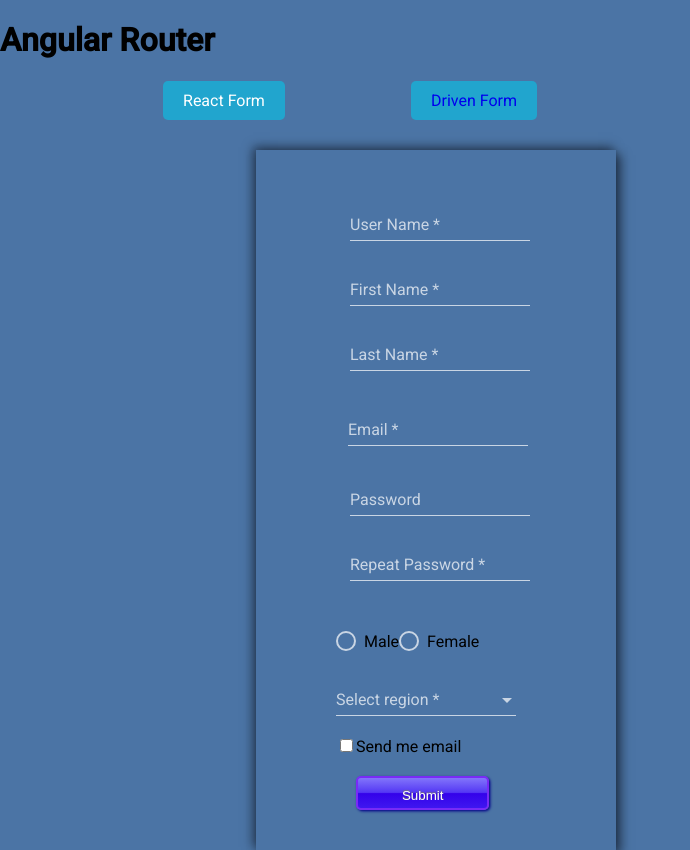
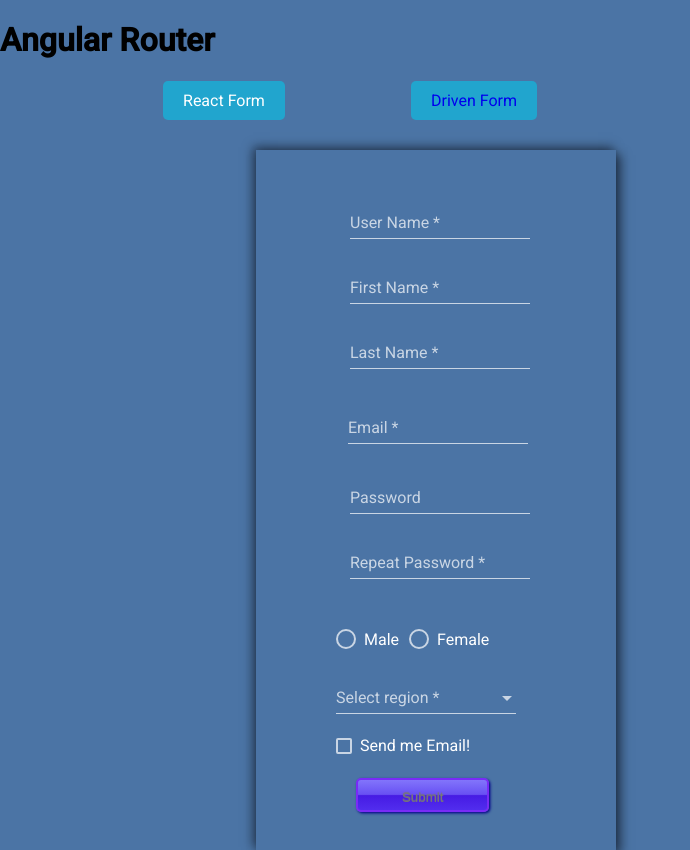
Before and after one commit to FedorenkoAlexey/Homework-16, an Angular app: page /react in a window 1280 px wide. Shown: the whole page, without its empty margins (0-690 px from the left). Built offline with nearby package versions, Linux system fonts and the light colour scheme.

Commit message:
fix confirm-pass validtor

```diff
--- a/src/app/app-routing.module.ts
+++ b/src/app/app-routing.module.ts
@@ -7,7 +7,7 @@ import { PageNotFoundComponent } from "./page-not-found/page-not-found.component
 const routes: Routes = [
   { path: "react", component: ReactiveFormComponent },
   { path: "driven", component: TemplateDrivenFormComponent },
-  { path: "", redirectTo: "/driben", pathMatch: "full" },
+  { path: "", redirectTo: "/driven", pathMatch: "full" },
   { path: "**", component: PageNotFoundComponent }
 ];
 
--- a/src/app/page-not-found/page-not-found.html
+++ b/src/app/page-not-found/page-not-found.html
@@ -1 +1,3 @@
-<h2>Error 404</h2>
+<div id="not-found">
+  <h2 class="not-found">Error 404: Page not found</h2>
+</div>
--- a/src/app/reactive-form/reactive-form.component.ts
+++ b/src/app/reactive-form/reactive-form.component.ts
@@ -27,6 +27,10 @@ export class ReactiveFormComponent implements OnInit {
     return this.reactiveForm.controls.pass;
   }
 
+  get User() {
+    return this.reactiveForm.controls.user;
+  }
+
   onSubmit() {
     console.warn(this.reactiveForm.value);
     this.reactiveForm.reset("");
@@ -53,7 +57,7 @@ export class ReactiveFormComponent implements OnInit {
             [Validators.required, Validators.pattern("^[0-9a-zA-Z]*$")]
           ]
         }),
-        email: ["", [Validators.required, Validators.email]],
+        email: ["", Validators.required],
         pass: this.fb.group({
           password: ["", Validators.minLength(10)],
           repeatPass: ["", Validators.required]
--- a/src/app/reactive-form/reactive-form.css
+++ b/src/app/reactive-form/reactive-form.css
@@ -14,14 +14,25 @@
 div.field-err {
   min-height: 15px;
   width: auto;
-  font-size: 10px;
+  font-size: 11px;
   margin-top: -15px;
+  color: rgb(175, 0, 0);
   /* border: 1px solid rgb(4, 4, 87); */
 }
 
 fieldset {
   border: none;
 }
+
+.radio {
+  padding-right: 10px;
+  color: #fff;
+}
+
+.send-mail {
+  color: #fff;
+}
+
 .mail-field {
   padding-left: 12px;
 }
--- a/src/app/reactive-form/reactive-form.html
+++ b/src/app/reactive-form/reactive-form.html
@@ -13,9 +13,7 @@
 
       <div
         class="field-err"
-        *ngIf="reactiveForm.controls.user.controls.userName.invalid
-                && (reactiveForm.controls.user.controls.userName.dirty
-                || reactiveForm.controls.user.controls.userName.touched)"
+        *ngIf="User.controls.userName.invalid && (User.controls.userName.dirty || User.controls.userName.touched)"
       >
         wrong symbol
       </div>
@@ -26,9 +24,7 @@
       </mat-form-field>
       <div
         class="field-err"
-        *ngIf="reactiveForm.controls.user.controls.firstName.invalid
-              && (reactiveForm.controls.user.controls.firstName.dirty
-              || reactiveForm.controls.user.controls.firstName.touched)"
+        *ngIf="User.controls.firstName.invalid && (User.controls.firstName.dirty || User.controls.firstName.touched)"
       >
         wrong symbol
       </div>
@@ -39,9 +35,7 @@
       </mat-form-field>
       <div
         class="field-err"
-        *ngIf="reactiveForm.controls.user.controls.lastName.invalid
-              && (reactiveForm.controls.user.controls.lastName.dirty
-              || reactiveForm.controls.user.controls.lastName.touched)"
+        *ngIf="User.controls.lastName.invalid && (User.controls.lastName.dirty || User.controls.lastName.touched)"
       >
         wrong symbol
       </div>
@@ -51,10 +45,14 @@
       <mat-label>Email</mat-label>
       <input
         matInput
+        pattern="^([\w.%+-]+)@([\w-]+\.)+([\w]{2,})"
         formControlName="email"
         placeholder="Ex. pat@example.com"
       />
-      <mat-error class="field-err" *ngIf="reactiveForm.controls.email.errors">
+      <mat-error
+        class="field-err"
+        *ngIf="reactiveForm.controls.email.errors?.pattern"
+      >
         Enter a valid email address
       </mat-error>
     </mat-form-field>
@@ -94,15 +92,15 @@
           class="field-err"
           *ngIf="passChild.controls.repeatPass.errors?.incorrect"
         >
-          Password no Matc
+          Password no Match
         </div>
       </div>
     </fieldset>
     <br />
 
     <mat-radio-group formControlName="sex" class="example-radio-group">
-      <mat-radio-button value="Male">Male</mat-radio-button>
-      <mat-radio-button value="Female">Female</mat-radio-button>
+      <mat-radio-button class="radio" value="Male">Male</mat-radio-button>
+      <mat-radio-button class="radio" value="Female">Female</mat-radio-button>
     </mat-radio-group>
     <br />
 
@@ -116,10 +114,9 @@
     </mat-form-field>
     <br />
 
-    <input type="checkbox" formControlName="sendEmail" />
-    <span>Send me email</span>
-    <br />
-    <!-- <button (click)="consol()">!!!!!!!!</button> -->
+    <div class="send-mail">
+      <mat-checkbox formControlName="sendEmail">Send me Email! </mat-checkbox>
+    </div>
 
     <button class="btn-form" type="submit" [disabled]="!reactiveForm.valid">
       Submit
--- a/src/app/reactive-form/reactive-form.module.ts
+++ b/src/app/reactive-form/reactive-form.module.ts
@@ -8,6 +8,7 @@ import { MatMenuModule } from "@angular/material/menu";
 import { MatCheckboxModule } from "@angular/material/checkbox";
 import { MatSelectModule } from "@angular/material/select";
 import { MatRadioModule } from "@angular/material/radio";
+
 import {
   ErrorStateMatcher,
   ShowOnDirtyErrorStateMatcher
--- a/src/app/reactive-form/validation/confirm-pass.ts
+++ b/src/app/reactive-form/validation/confirm-pass.ts
@@ -1,16 +1,15 @@
 import { FormGroup } from "@angular/forms";
 
 export function MustMatch(group: FormGroup) {
-  let pass = group.controls.pass.controls.password;
-  let repeatPass = group.controls.pass.controls.repeatPass;
+  let pass = group.controls.pass.get("password");
+  let repeatPass = group.controls.pass.get("repeatPass");
 
   if (pass.dirty && repeatPass.dirty) {
     if (pass.value !== repeatPass.value) {
       repeatPass.setErrors({ incorrect: true });
-      // console.log(repeatPass);
+      console.log("pass: ", pass);
     } else {
       repeatPass.setErrors(null);
-      // console.log(repeatPass);
     }
   }
 }
--- a/src/app/template-driven-form/template-driven-form.css
+++ b/src/app/template-driven-form/template-driven-form.css
@@ -26,3 +26,12 @@ div.field-err {
 .send-mail {
   margin-top: 20px;
 }
+
+.radio {
+  padding-right: 10px;
+  color: #fff;
+}
+
+.send-mail {
+  color: #fff;
+}
--- a/src/app/template-driven-form/template-driven-form.html
+++ b/src/app/template-driven-form/template-driven-form.html
@@ -89,7 +89,6 @@
         #repeatPass="ngModel"
       />
     </mat-form-field>
-    <!-- <p>{{repeatPass.value}}+{{password.value}}</p> -->
     <div class="field-err" *ngIf="repeatPass.errors?.pattern">
       No math password
     </div>
@@ -100,8 +99,8 @@
       [(ngModel)]="data.sex"
       name="sex"
     >
-      <mat-radio-button value="Male">Male</mat-radio-button>
-      <mat-radio-button value="Female">Female</mat-radio-button>
+      <mat-radio-button class="radio" value="Male">Male</mat-radio-button>
+      <mat-radio-button class="radio" value="Female">Female</mat-radio-button>
     </mat-radio-group>
 
     <mat-form-field class="region">
--- a/src/styles.css
+++ b/src/styles.css
@@ -54,3 +54,16 @@ body {
   left: 0.1em;
   box-shadow: 0 0 0 60px rgba(0, 0, 0, 0.05) inset;
 }
+
+.btn-form:disabled {
+  background: linear-gradient(#8275fb, #6850f3 48%, #461be4 52%, #512dee);
+  color: #777;
+}
+
+.not-found {
+  padding-left: 150px;
+  font-weight: 900;
+  margin-top: 100px;
+  font-size: 2em;
+  color: rgb(73, 1, 1);
+}
```
Also changed, not shown: src/app/regions-data.ts (deleted, +0 -8 lines).
